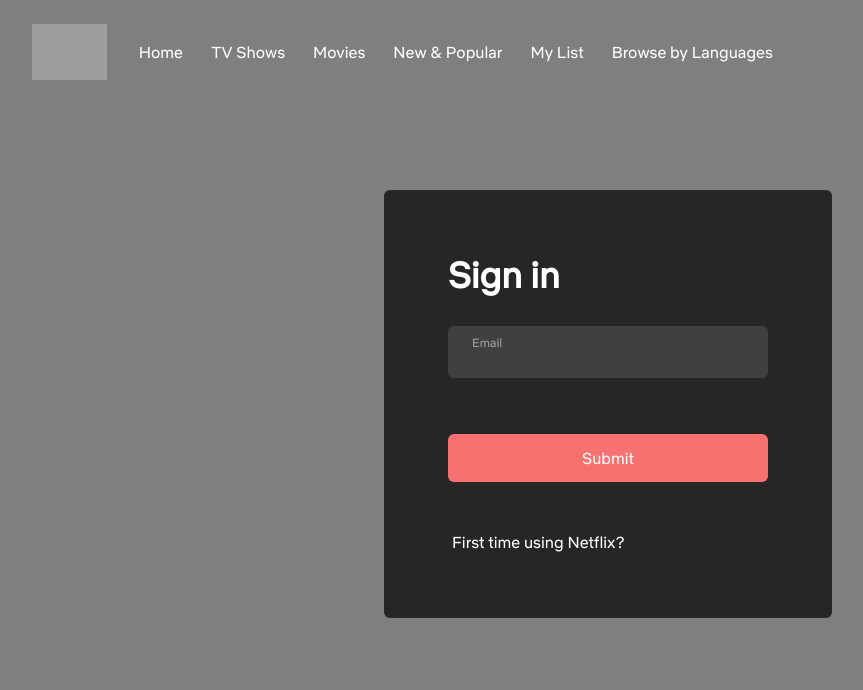
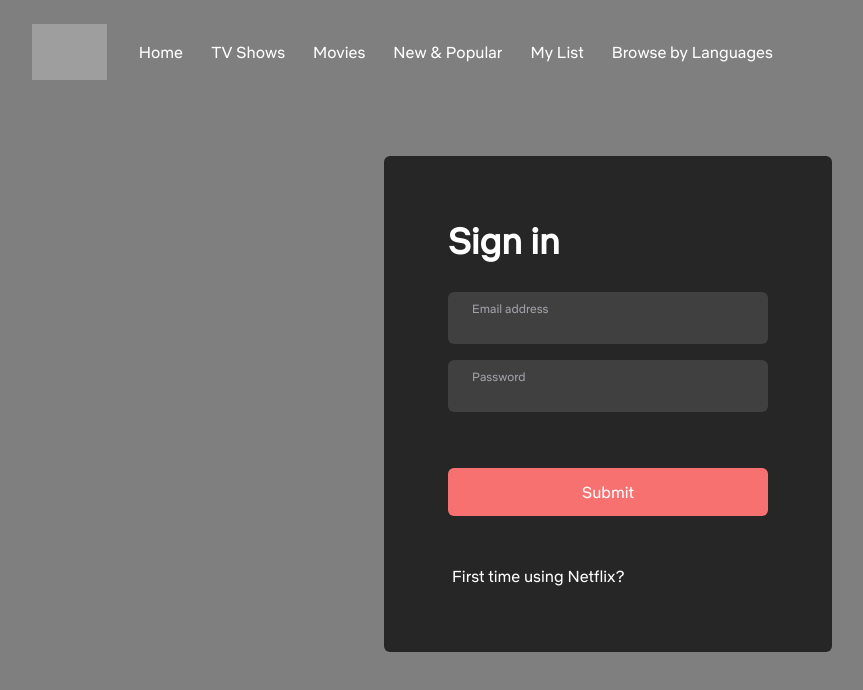
Before and after one commit to AlexandraHockett/netflix-clone, a React (Vite) app in the folder client/: page /login in a window 1280 px wide. Shown: the top 690 px of the page, without its empty margins (32-895 px from the left). Built offline with nearby package versions, Linux system fonts and the light colour scheme; grey boxes are pictures that could not be loaded.

Commit message:
corrected form card layout, integrated React Hook Form, and set up useForm hook

```diff
--- a/client/package.json
+++ b/client/package.json
@@ -14,6 +14,7 @@
     "axios": "^1.7.7",
     "react": "^18.3.1",
     "react-dom": "^18.3.1",
+    "react-hook-form": "^7.53.1",
     "react-router-dom": "^6.27.0"
   },
   "devDependencies": {
--- a/client/src/components/Input.tsx
+++ b/client/src/components/Input.tsx
@@ -1,7 +1,17 @@
-export default function Input() {
+interface InputProps {
+  id: string;
+  label: string;
+  type?: string;
+}
+
+export default function Input({ id, label, type }: InputProps) {
   return (
     <div className="relative">
-      <input className="block rounded-md px-6 pt-6 pb-1 w-full text-md text-white bg-neutral-700 appearance-none focus:outline-none focus:ring-0 peer invalid:border-b-1" />
+      <input
+        id={id}
+        type={type}
+        className="block rounded-md px-6 pt-6 pb-1 w-full text-md text-white bg-neutral-700 appearance-none focus:outline-none focus:ring-0 peer invalid:border-b-1"
+      />
       <label
         className="absolute
           text-md
@@ -19,7 +29,7 @@
           peer-focus:scale-75
           peer-focus:-translate-y-3"
       >
-        Email
+        {label}
       </label>
     </div>
   );
--- a/client/src/pages/LoginPage.tsx
+++ b/client/src/pages/LoginPage.tsx
@@ -1,26 +1,70 @@
+import { useState } from "react";
 import Input from "../components/Input";
 import NavBar from "../components/NavBar";
+import { useForm, SubmitHandler } from "react-hook-form";
+
+type Inputs = {
+  email: string;
+  name: string;
+  password: string;
+};
+
+enum Variant {
+  SIGN_UP,
+  LOGIN_IN,
+}
 
 export default function LoginPage() {
+  const {
+    register,
+    handleSubmit,
+    formState: { errors },
+    watch,
+  } = useForm<Inputs>();
+  const [variant, setVariant] = useState(Variant.LOGIN_IN);
+
+  const onSubmit: SubmitHandler<Inputs> = (data) => console.log(data);
+
   return (
     <div className="relative bg-black h-screen w-screen bg-opacity-50">
       <NavBar />
       <div className="flex justify-center items-center h-full">
         <div className="bg-black bg-opacity-70 p-16 self-center mt-2 w-full max-w-md rounded-md">
           <h2 className="text-white text-4xl mb-8 font-semibold">Sign in</h2>
-          <form className="flex flex-col gap-4">
-            <Input />
+          <form
+            className="flex flex-col gap-4"
+            onSubmit={handleSubmit(onSubmit)}
+          >
+            {variant === Variant.SIGN_UP && (
+              <Input id="username" type="text" label="Username" />
+            )}
+            <Input id="email" type="email" label="Email address" />
+            <Input id="password" type="password" label="Password" />
             <input
               value={"Submit"}
               type="submit"
               className="bg-red-400 py-3 text-white rounded-md w-full mt-10 hover:bg-red-700"
             />
           </form>
-          <p className="text-neutral-500 mt-12">
-            <span className="text-white ml-1 hover:underline cursor-pointer">
-              First time using Netflix?
-            </span>
-          </p>
+          {variant === Variant.LOGIN_IN ? (
+            <p
+              className="text-neutral-500 mt-12"
+              onClick={() => setVariant(Variant.SIGN_UP)}
+            >
+              <span className="text-white ml-1 hover:underline cursor-pointer">
+                First time using Netflix?
+              </span>
+            </p>
+          ) : (
+            <p
+              className="text-neutral-500 mt-12"
+              onClick={() => setVariant(Variant.LOGIN_IN)}
+            >
+              <span className="text-white ml-1 hover:underline cursor-pointer">
+                Already have an account?
+              </span>
+            </p>
+          )}
         </div>
       </div>
     </div>
```
Also changed, not shown: 1 other file (tests, documents, lock files or other folders).
